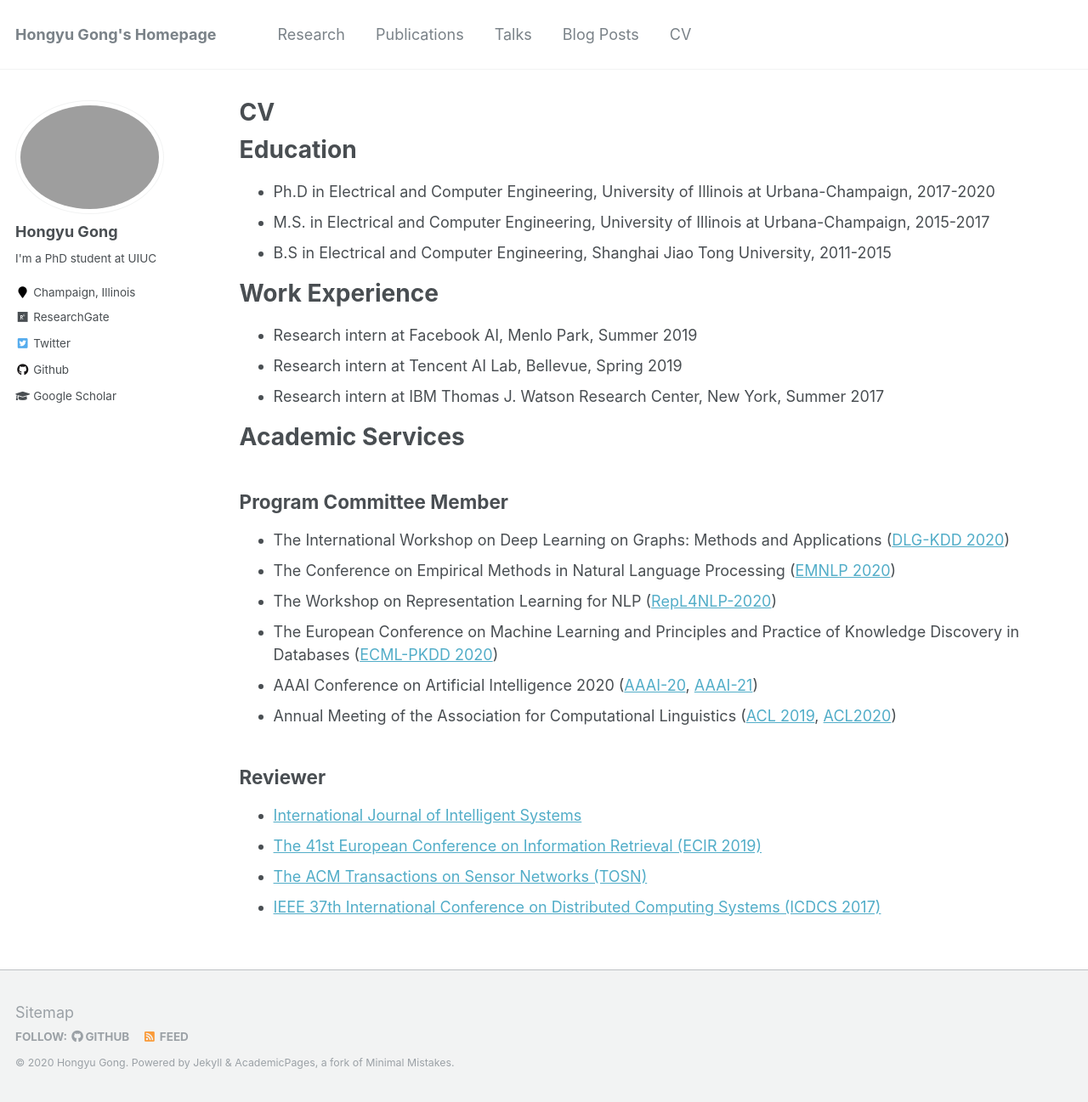
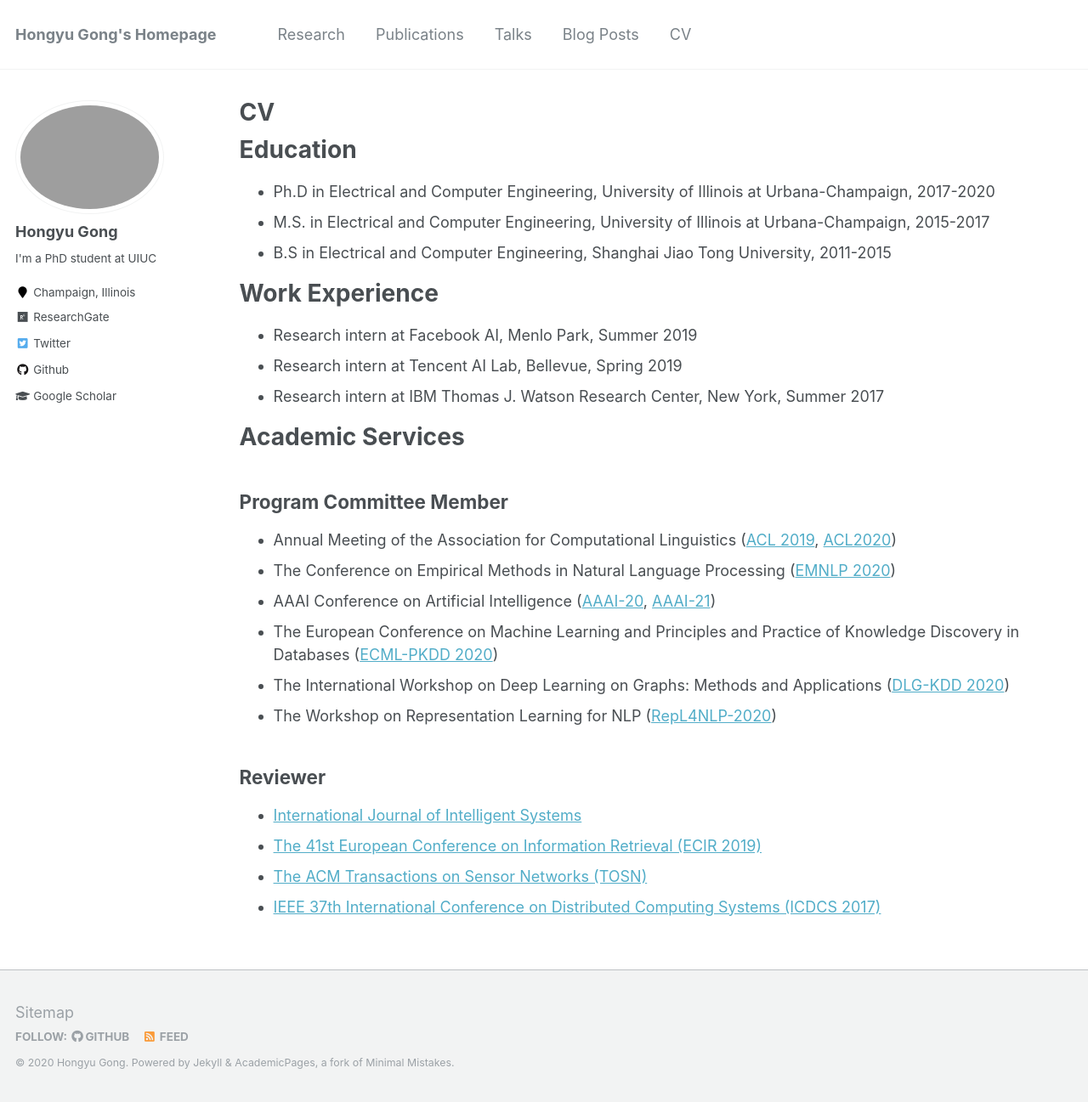
Before and after one commit to HongyuGong/HongyuGong.github.io, a Jekyll site: the page built from _pages/cv.md, in a window 1280 px wide and 1297 px high. Shown: the whole window at 85% size. Built offline with Jekyll 4.4.1, drawn with Linux system fonts in a browser that asks for light colours.

Commit message:
Update cv.md

```diff
--- a/_pages/cv.md
+++ b/_pages/cv.md
@@ -24,12 +24,12 @@
 Academic Services
 ======
 ## Program Committee Member
+* Annual Meeting of the Association for Computational Linguistics ([ACL 2019](http://www.acl2019.org), [ACL2020](https://acl2020.org/))
+* The Conference on Empirical Methods in Natural Language Processing ([EMNLP 2020](https://2020.emnlp.org))
+* AAAI Conference on Artificial Intelligence ([AAAI-20](https://aaai.org/Conferences/AAAI-20/), [AAAI-21](https://aaai.org/Conferences/AAAI-21/))
+* The European Conference on Machine Learning and Principles and Practice of Knowledge Discovery in Databases ([ECML-PKDD 2020](https://ecmlpkdd2020.net/))
 * The International Workshop on Deep Learning on Graphs: Methods and Applications ([DLG-KDD 2020](https://deep-learning-graphs.bitbucket.io/dlg-kdd20/))
-* The Conference on Empirical Methods in Natural Language Processing ([EMNLP 2020](https://2020.emnlp.org))
 * The Workshop on Representation Learning for NLP ([RepL4NLP-2020](https://sites.google.com/view/repl4nlp2020/home?authuser=0))
-* The European Conference on Machine Learning and Principles and Practice of Knowledge Discovery in Databases ([ECML-PKDD 2020](https://ecmlpkdd2020.net/))
-* AAAI Conference on Artificial Intelligence 2020 ([AAAI-20](https://aaai.org/Conferences/AAAI-20/), [AAAI-21](https://aaai.org/Conferences/AAAI-21/))
-* Annual Meeting of the Association for Computational Linguistics ([ACL 2019](http://www.acl2019.org), [ACL2020](https://acl2020.org/))
 
 ## Reviewer
 * [International Journal of Intelligent Systems](https://onlinelibrary.wiley.com/journal/1098111x)
```
